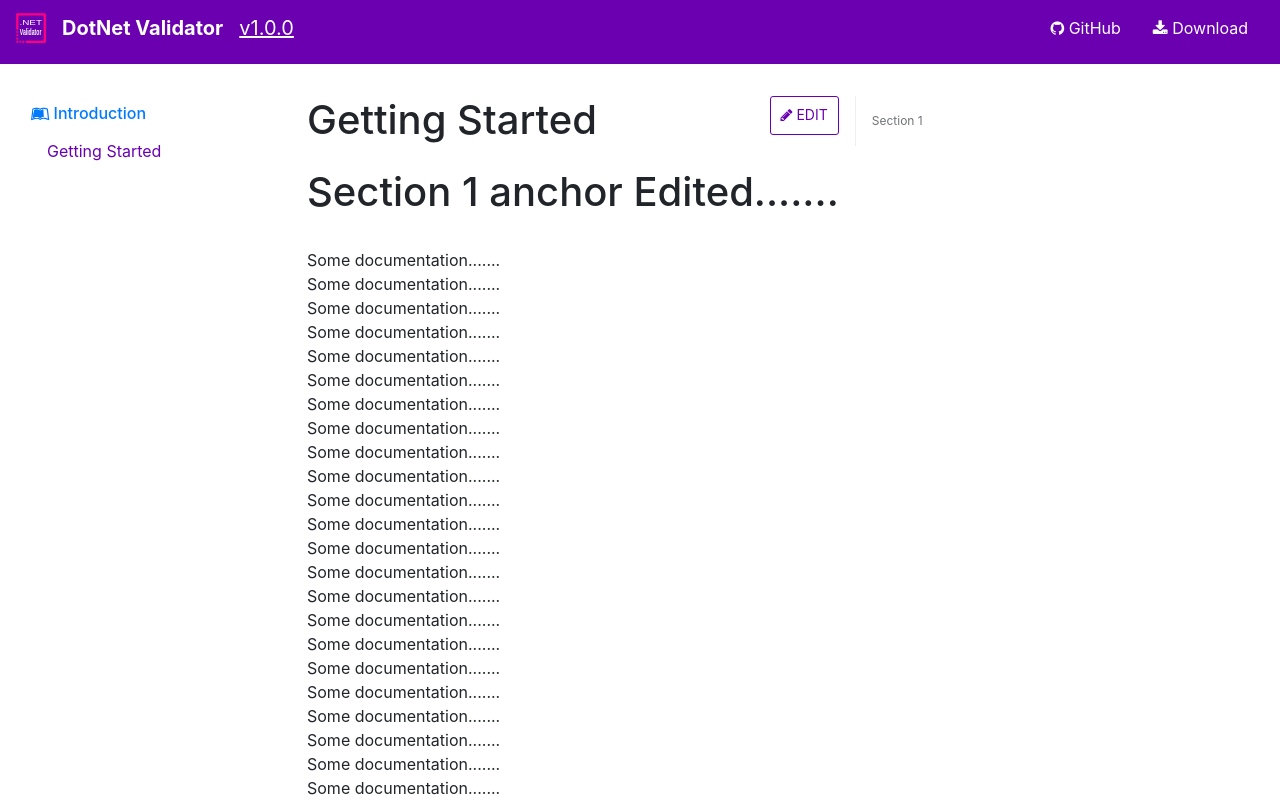
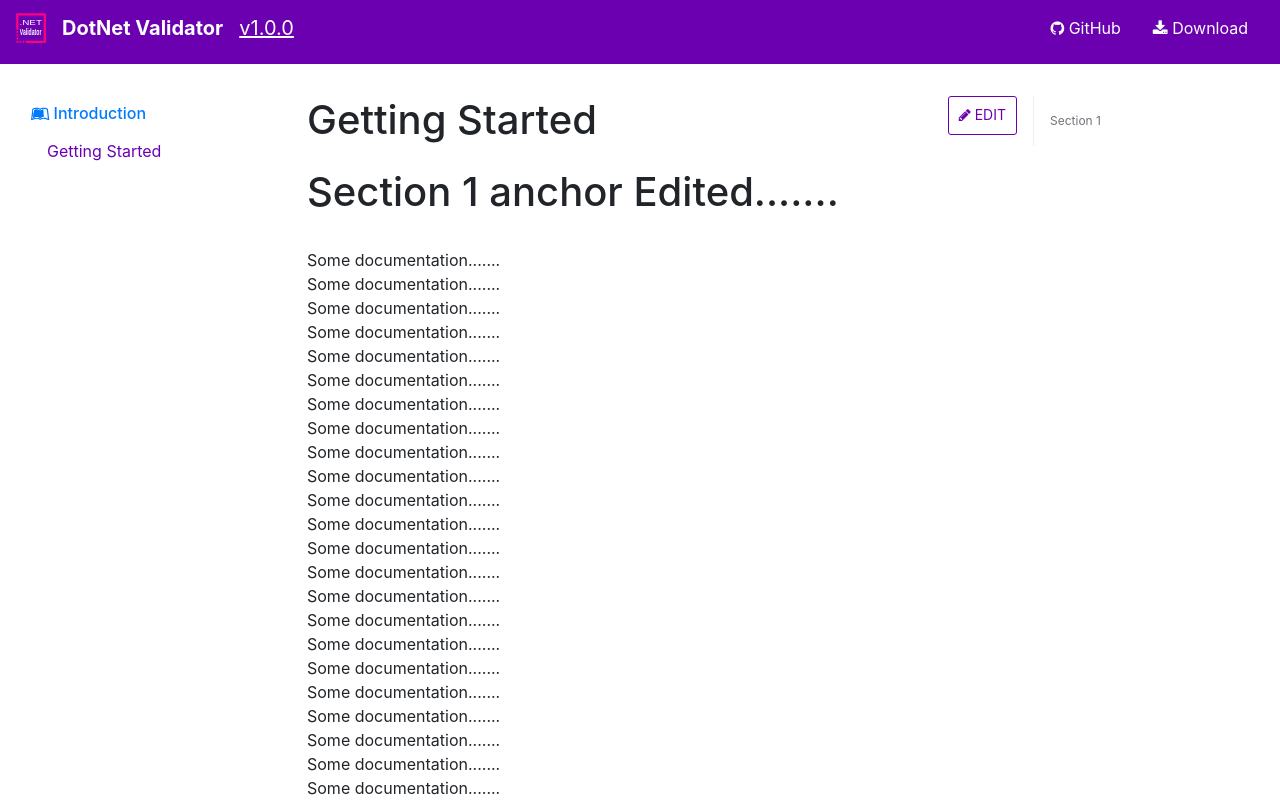
Before and after one commit to DotNetValidator/Docs, an Angular app: page /docs/v1.0.0/getting-started in a window 1280 px wide. Shown: the top 800 px of the page. Built offline with nearby package versions, Linux system fonts and the light colour scheme.

Commit message:
Fix post-section-navigator style issue

```diff
--- a/src/styles/components/_post-article.scss
+++ b/src/styles/components/_post-article.scss
@@ -1,4 +1,5 @@
 app-post-article {
+  width: 100%;
   article {
     margin-top: 1rem;
   }
--- a/src/styles/components/angular/_app-main.scss
+++ b/src/styles/components/angular/_app-main.scss
@@ -2,4 +2,9 @@ app-main {
   display: flex;
   flex-direction: row;
   width: 100%;
+
+  :nth-child(3) {
+    display: block;
+    width: 100%;
+  }
 }
```
